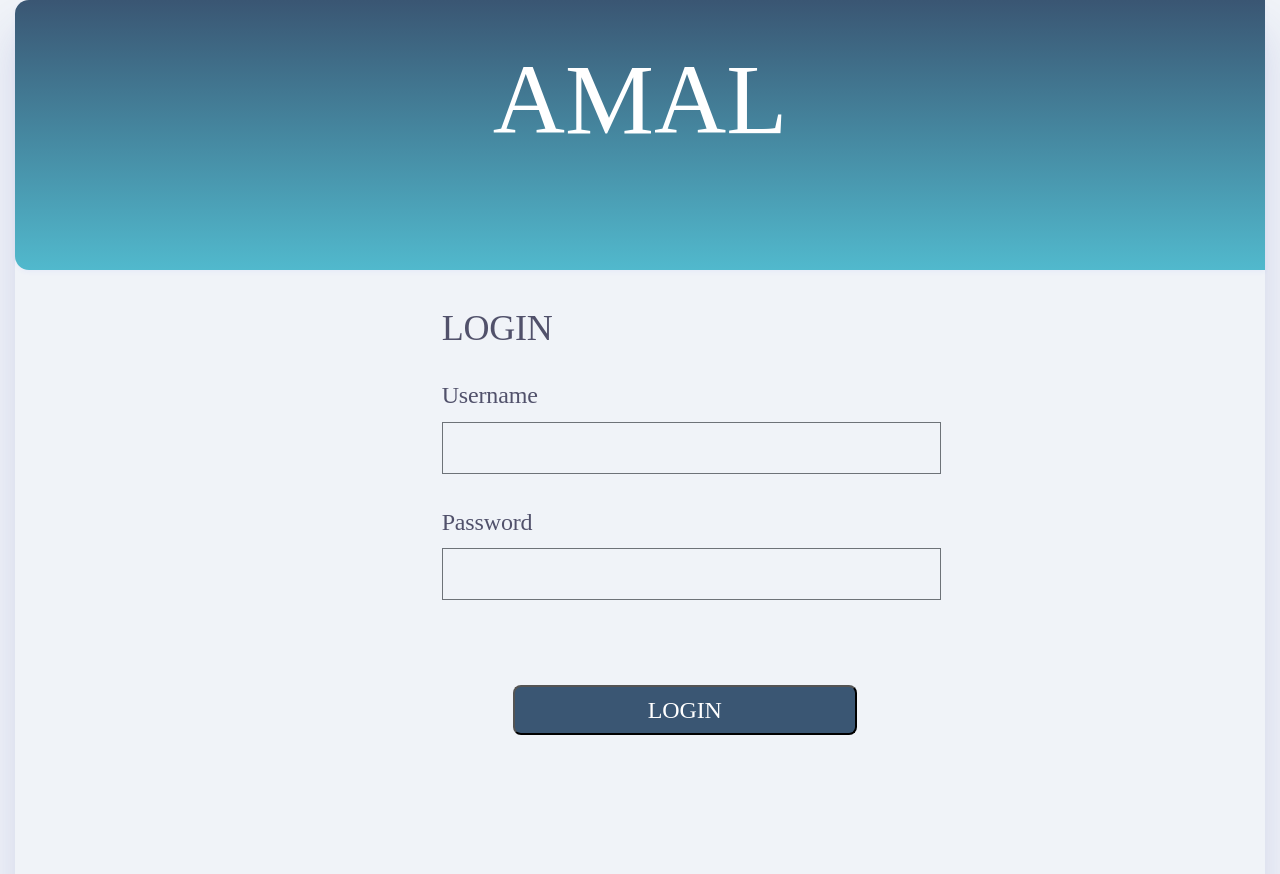
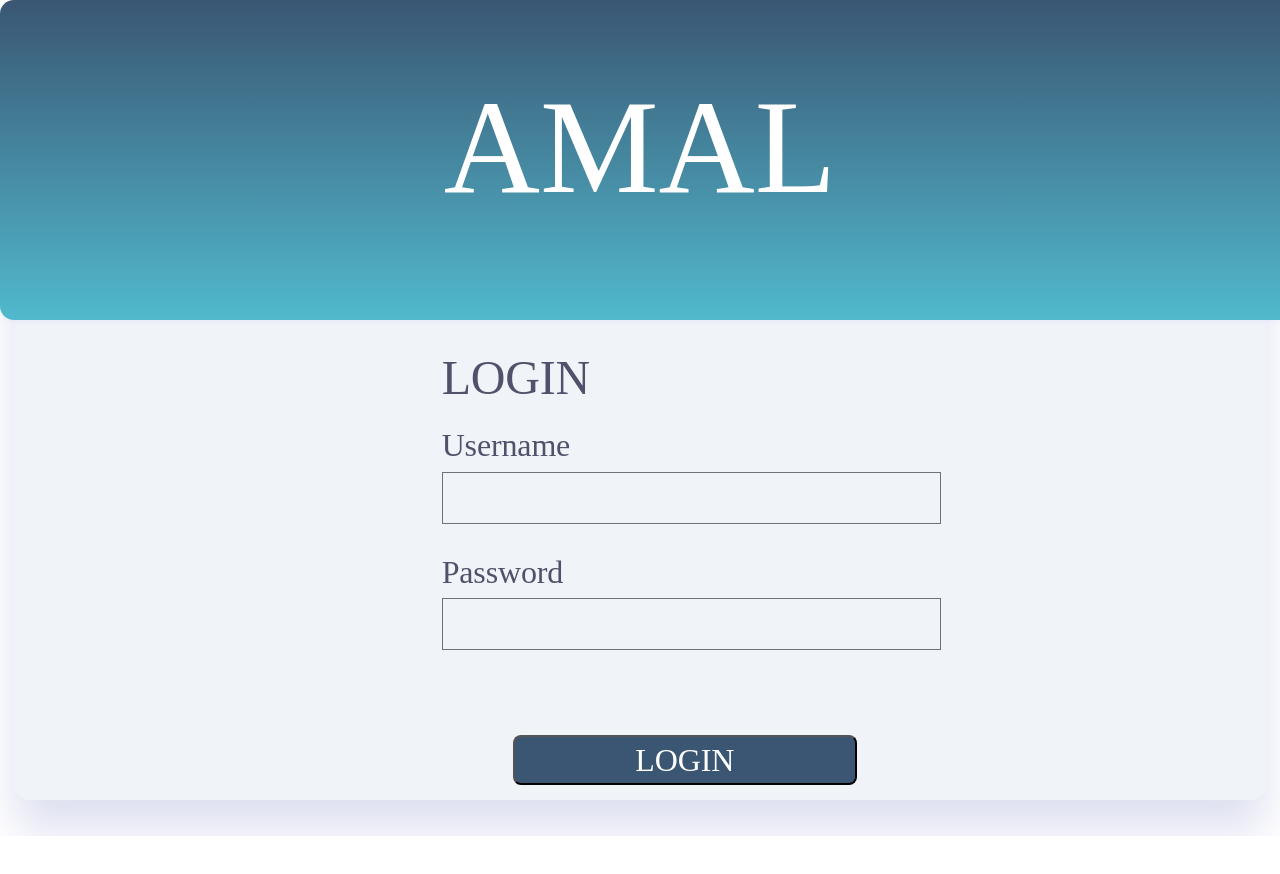
Before and after one commit to AbdAyyad/amal-dashboard, a React (Create React App) app: page / in a window 1280 px wide. Shown: the top 874 px of the page. After the commit the page ends 836 px from the top, so only its background shows below. Built offline with nearby package versions, Linux system fonts and the light colour scheme; a web font is replaced by a local one.

Commit message:
AMALAPP-133 fix the width

```diff
--- a/src/components/login/login.tsx
+++ b/src/components/login/login.tsx
@@ -2,37 +2,34 @@ import React, {FormEvent, useState} from "react";
 import {makeStyles} from '@material-ui/core/styles';
 import axios, {AxiosResponse} from 'axios';
 import {Col, Container, Row} from "react-bootstrap";
+import classNames from "classnames";
 
 const useStyles = makeStyles({
     amal: {
         color: '#FFFFFF',
-        fontSize: '100px',
+        fontSize: '100pt',
         lineHeight: '119px',
         textAlign: 'center',
-        paddingTop: '40px'
+        paddingTop: '7%'
     },
     mask: {
         backgroundImage: 'linear-gradient(180deg, #3A5673 0%, #51B9CD 100%)',
         borderRadius: '14px 0 0 14px',
         boxShadow: '0 2px 5px 0 rgba(83, 97, 255, 0.05)',
-        minHeight: '270px',
-        height: '30%'
+        minHeight: '100%',
     }, container: {
         fontFamily: 'SFCompactDisplay',
         backgroundColor: '#F0F3F8',
         borderRadius: '14px',
         boxShadow: '0 31px 43px 0 rgba(52, 61, 160, 0.16)',
-        width: '100%',
-        padding: 0
     }, button: {
         backgroundColor: '#3A5673',
         color: '#FFFFFF',
         borderRadius: '8px',
-        fontSize: '24px',
+        fontSize: '24pt',
         letterSpacing: '-0.15px',
         lineHeight: '28.64px',
         height: '50px',
-        width: '100%',
         marginTop: '51px',
         marginBottom: '27px',
         textAlign: 'center',
@@ -41,16 +38,13 @@ const useStyles = makeStyles({
         backgroundColor: 'rgba(0, 0, 0, 0)',
         border: ' 1px solid #6D7278',
         height: '52px',
-        width: '100%',
+        // width: '100%',
         minWidth: '499px',
         marginTop: 'auto',
         marginBottom: '34px'
-    }, form: {
-        minHeight: '738px',
-        height:'70%'
     }, loginBanner: {
         color: '#51516B',
-        fontSize: '36px',
+        fontSize: '36pt',
         letterSpacing: '-0.22px',
         lineHeight: '42.96px',
         marginTop: '37px',
@@ -58,7 +52,7 @@ const useStyles = makeStyles({
         textAlign: 'left'
     }, label: {
         color: '#51516B',
-        fontSize: '24px',
+        fontSize: '24pt',
         letterSpacing: '-0.15px',
         lineHeight: '28.64px',
         marginBottom: '12px',
@@ -67,12 +61,18 @@ const useStyles = makeStyles({
         color: 'red',
         marginTop: '15px',
         textAlign: 'center',
-        fontSize: '24px'
-    }, topMargin: {
-        backgroundColor: '#F0F3F8'
+        fontSize: '24pt'
     }, middle: {
         marginRight: 'auto',
         marginLeft: 'auto'
+    }, height100: {
+        minHeight: '100%',
+        maxHeight: '100%',
+        height: '100%',
+    }, height40: {
+        minHeight: '40%',
+        maxHeight: '40%',
+        height: '40%',
     }
 });
 
@@ -119,13 +119,13 @@ const Login: React.FC = () => {
     const classes = useStyles();
     const errorMessage = state.error ? <p className={classes.error}> username/password doesn't match</p> : null;
     return (
-        <Container fluid={true} className={classes.topMargin}>
-            <Row>
-                <Col md={{span: 12}}>
-                    <div className={classes.container}>
-                        <Row>
+        <Container fluid={true} className={classNames(classes.height100)}>
+            <Row className={classes.height100}>
+                <Col md={{span: 12}} className={classes.height100}>
+                    <div className={classNames(classes.container, classes.height100)}>
+                        <Row className={classNames(classes.height40, classes.mask)}>
                             <Col md={{span: 12}}>
-                                <div className={classes.mask}>
+                                <div>
                                     <p className={classes.amal}>AMAL</p>
                                 </div>
                             </Col>
@@ -133,7 +133,7 @@ const Login: React.FC = () => {
                         <Row>
                             <Col md={{span: 4}}/>
                             <Col md={{span: 4}}>
-                                <form className={classes.form} onSubmit={loginHandler}>
+                                <form onSubmit={loginHandler}>
                                     <Row>
                                         <Col md={12}>
                                             <h5 className={classes.loginBanner}>LOGIN</h5>
--- a/src/index.css
+++ b/src/index.css
@@ -7,6 +7,22 @@ body {
     sans-serif;
     -webkit-font-smoothing: antialiased;
     -moz-osx-font-smoothing: grayscale;
+    min-height: 100%;
+    max-height: 100%;
+    height: 100%;
+}
+
+html{
+    min-height: 100%;
+    max-height: 100%;
+    height: 100%;
+    max-width: 100%;
+}
+
+#root{
+    min-height: 100%;
+    max-height: 100%;
+    height: 100%;
 }
 
 code {
```
